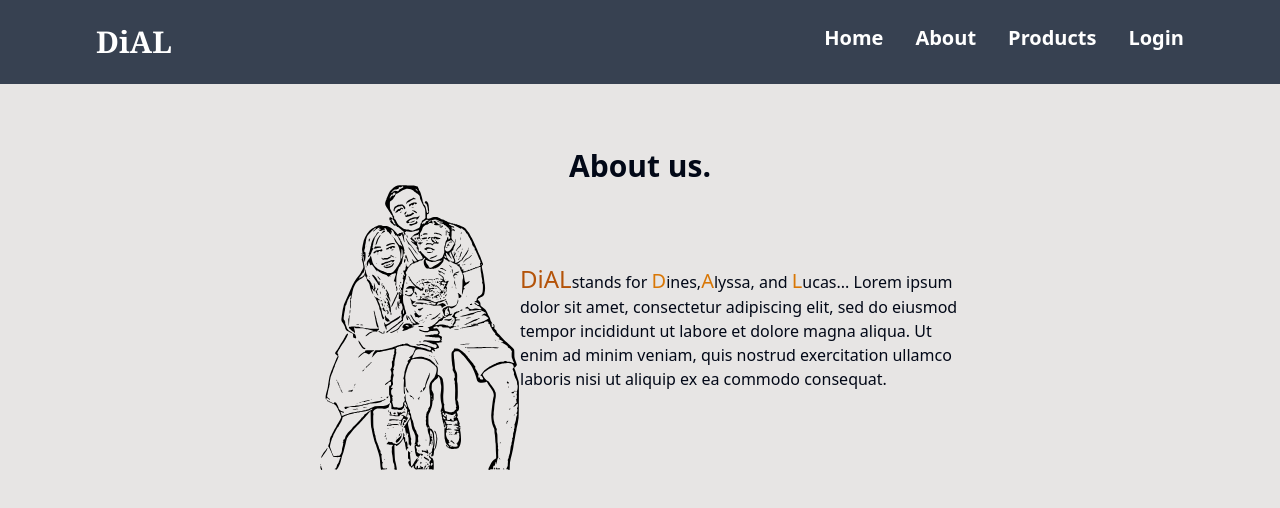
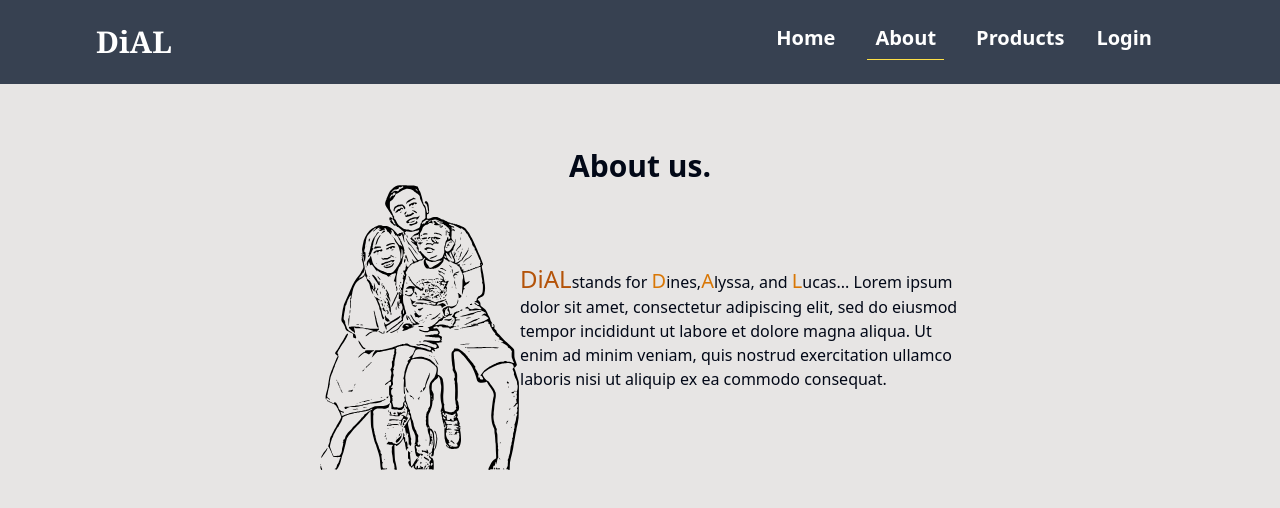
Before and after one commit to dinesdayrit/DiALHub-Store-React-TS-Tailwind, a React (Vite) app: page /about in a window 1280 px wide. Shown: the top 508 px of the page. Built offline with nearby package versions, Linux system fonts and the light colour scheme.

Commit message:
add navbar activechecker

```diff
--- a/src/components/common/MainNavigation.tsx
+++ b/src/components/common/MainNavigation.tsx
@@ -9,6 +9,12 @@ export default function MainNavigation() {
     setIsMenuOpen(!isMenuOpen);
   };
 
+  function isActiveChecker(isActive:boolean) {
+    return isActive ? "mr-8 text-white hover:text-orange-300 font-semibold text-xl border-b border-yellow-300 p-2" : "mr-8 text-white hover:text-orange-300 font-semibold text-xl";
+}
+
+
+
   return (
     <div className="py-6 px-3 lg:px-24 bg-gray-700 flex justify-between">
       <NavLink to="" className="text-white font-serif font-bold lg:text-3xl">DiAL</NavLink>
@@ -18,10 +24,10 @@ export default function MainNavigation() {
 
         {/* Navigation links */}
         <div className={`flex flex-col lg:flex-row lg:block ${isMenuOpen ? '' : 'hidden'}`}>
-          <NavLink to="" className="mr-8 text-white hover:text-orange-300 font-semibold text-xl">Home</NavLink>
-          <NavLink to="about" className="mr-8 text-white hover:text-orange-300 font-semibold text-xl">About</NavLink>
-          <NavLink to="products" className="mr-8 text-white hover:text-orange-300 font-semibold text-xl">Products</NavLink>
-          <NavLink to="login" className="text-white hover:text-orange-300 font-semibold text-xl">Login</NavLink>
+          <NavLink to="" className={({isActive}) => isActiveChecker(isActive)}>Home</NavLink>
+          <NavLink to="about" className={({isActive}) => isActiveChecker(isActive)}>About</NavLink>
+          <NavLink to="products" className={({isActive}) => isActiveChecker(isActive)}>Products</NavLink>
+          <NavLink to="login" className={({isActive}) => isActiveChecker(isActive)}>Login</NavLink>
         </div>
       </div>
     </div>
```
